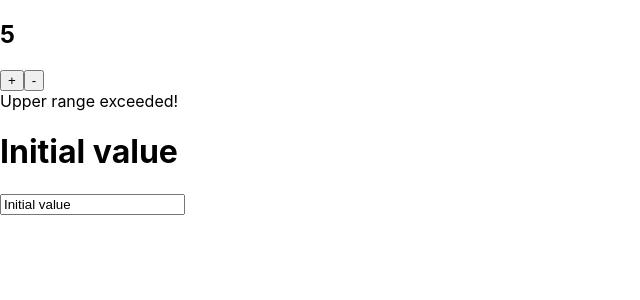
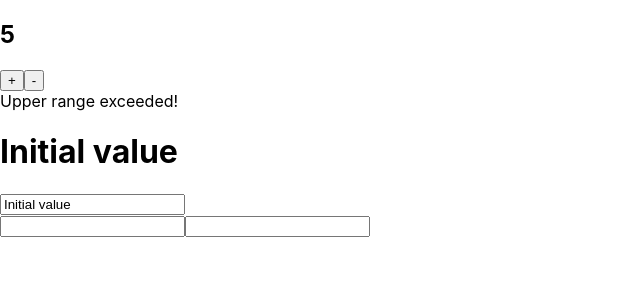
Before and after one commit to MarcinGal/react-4day, a React (Create React App) app: page / in a window 1280 px wide. Shown: the top 300 px of the page, without its empty margins (0-640 px from the left). Built offline with nearby package versions, Linux system fonts and the light colour scheme.

Commit message:
second exercise with inputs

```diff
--- a/src/App.js
+++ b/src/App.js
@@ -1,6 +1,7 @@
 import React from 'react'
 import Counter from './Counter'
 import Form from './Form'
+import SecondForm from './SecondForm'
 const App = (props) => (
     <div>
         <Counter
@@ -10,8 +11,10 @@ const App = (props) => (
         />
          <Form
          />
+
+         <SecondForm
+         />
     </div>
-
 )
 
 export default App
--- /dev/null
+++ b/src/SecondForm.js
@@ -0,0 +1,24 @@
+import React from 'react'
+
+class SecondForm extends React.Component {
+    state = {
+        text: ''
+    }
+    render() {
+        return (
+            <div>
+                <input
+                    type='text'
+                    value={this.state.text}
+                    onChange={(event) => this.setState({ text: event.target.value })}
+                />
+                <input
+                    value={this.state.text}
+                    readOnly
+                />
+            </div>
+        )
+    }
+}
+
+export default SecondForm
```
